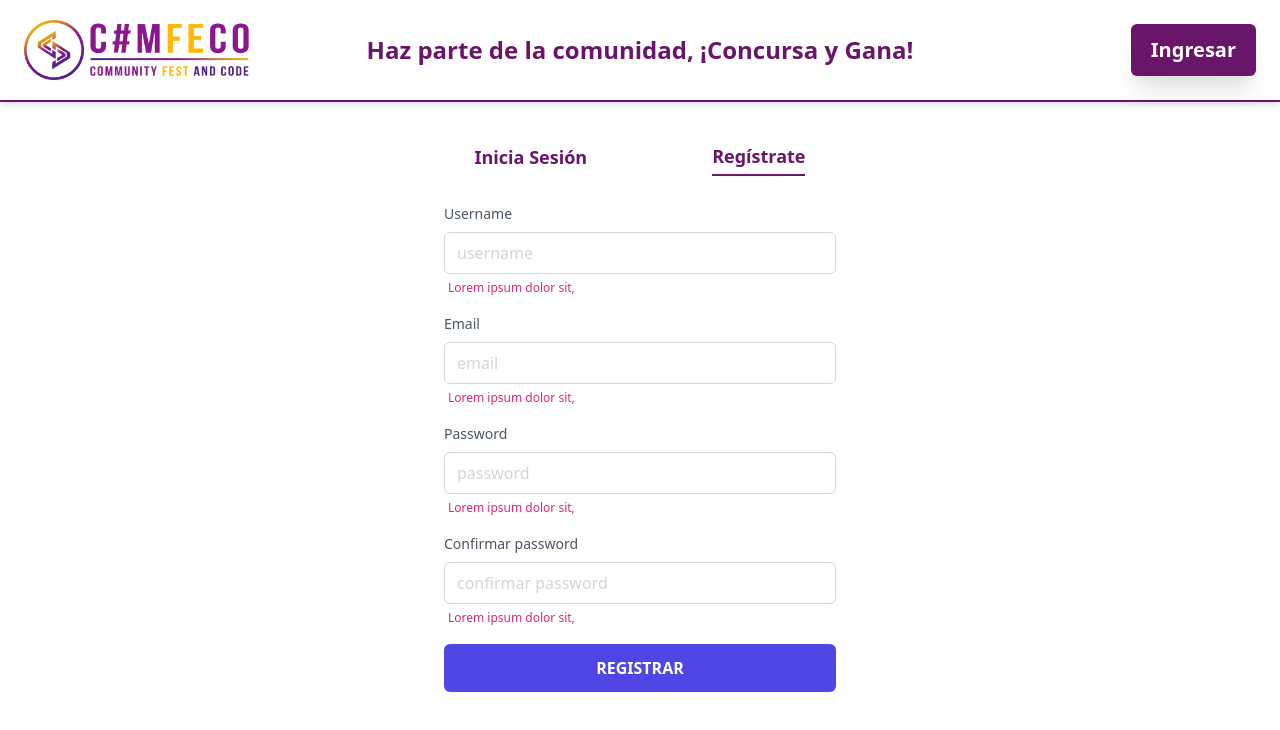
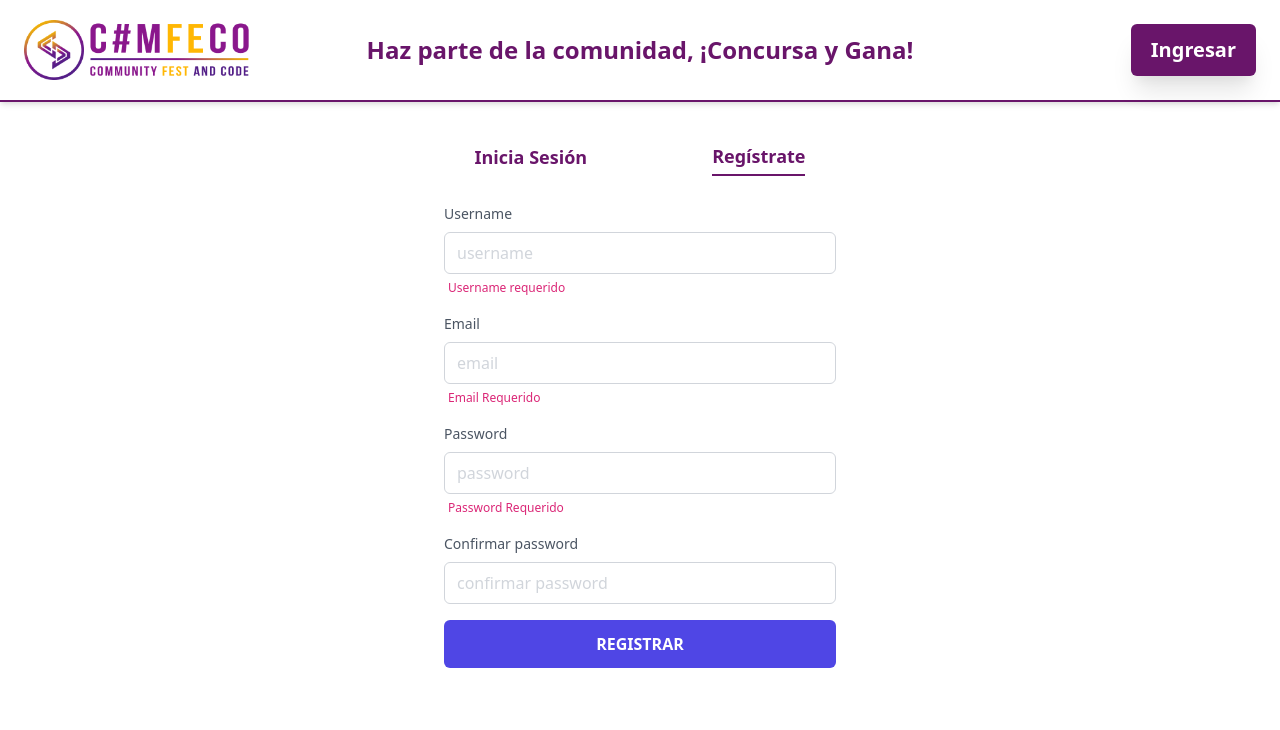
Before and after one commit to Comunidad-de-Programadores/Team-Vue-3-Comfeco, a Vue app: page /auth/register in a window 1280 px wide. Both pictures are taken after a click on the button "REGISTRAR". Shown: the top 730 px of the page. Built offline with nearby package versions, Linux system fonts and the light colour scheme.

Commit message:
Add validate forms register and login

```diff
--- a/src/views/auth/Login.vue
+++ b/src/views/auth/Login.vue
@@ -27,8 +27,12 @@
                 name="email"
                 id="email"
                 placeholder="you@company.com"
+                v-model="email"
                 class="w-full px-3 py-2 placeholder-gray-300 border border-gray-300 rounded-md focus:outline-none focus:ring focus:ring-indigo-100 focus:border-indigo-300 dark:bg-gray-700 dark:text-white dark:placeholder-gray-500 dark:border-gray-600 dark:focus:ring-gray-900 dark:focus:border-gray-500"
               />
+              <span class="m-1 text-left text-xs text-pink-600 font-medium" v-show="validate.email"
+              >Email Requerido.
+              </span>
             </div>
             <div class="mb-3">
               <label
@@ -41,8 +45,12 @@
                 name="password"
                 id="password"
                 placeholder="Your Password"
+                v-model="password"
                 class="w-full px-3 py-2 placeholder-gray-300 border border-gray-300 rounded-md focus:outline-none focus:ring focus:ring-indigo-100 focus:border-indigo-300 dark:bg-gray-700 dark:text-white dark:placeholder-gray-500 dark:border-gray-600 dark:focus:ring-gray-900 dark:focus:border-gray-500"
               />
+              <span class="m-1 text-left text-xs text-pink-600 font-medium" v-show="validate.password"
+              >Password Requerido.
+              </span>
             </div>
             <div class="mb-3 flex justify-between items-center">
               <router-link
@@ -60,7 +68,7 @@
               </button>
             </div>
             <div class="mb-6">
-              <button type="button" class="primary-button font-bold">
+              <button type="button" class="primary-button font-bold" @click="login">
                 INGRESAR
               </button>
             </div>
@@ -87,5 +95,21 @@
 <script>
 export default {
   name: "Login",
+  data(){
+    return {
+      email: '',
+      password: '',
+      validate:{
+        email : false,
+        password: false
+      }
+    }
+  },
+  methods:{
+    login(){
+      this.email == '' ? this.validate.email = true : this.validate.email = false;
+      this.password == '' ? this.validate.password = true : this.validate.password = false
+    }
+  }
 };
 </script>
--- a/src/views/auth/Register.vue
+++ b/src/views/auth/Register.vue
@@ -28,8 +28,8 @@
                 class="w-full px-3 py-2 placeholder-gray-300 border border-gray-300 rounded-md focus:outline-none focus:ring focus:ring-indigo-100 focus:border-indigo-300 dark:bg-gray-700 dark:text-white dark:placeholder-gray-500 dark:border-gray-600 dark:focus:ring-gray-900 dark:focus:border-gray-500"
                 v-model="username"
               />
-              <span class="m-1 text-left text-xs text-pink-600 font-medium"
-                >Lorem ipsum dolor sit,
+              <span class="m-1 text-left text-xs text-pink-600 font-medium" v-show="validate.username"
+                > Username requerido
               </span>
             </div>
             <div class="mb-4">
@@ -45,8 +45,8 @@
                 class="w-full px-3 py-2 placeholder-gray-300 border border-gray-300 rounded-md focus:outline-none focus:ring focus:ring-indigo-100 focus:border-indigo-300 dark:bg-gray-700 dark:text-white dark:placeholder-gray-500 dark:border-gray-600 dark:focus:ring-gray-900 dark:focus:border-gray-500"
                 v-model="email"
               />
-              <span class="m-1 text-left text-xs text-pink-600 font-medium"
-                >Lorem ipsum dolor sit,
+              <span class="m-1 text-left text-xs text-pink-600 font-medium" v-show="validate.email"
+                >Email Requerido
               </span>
             </div>
             <div class="mb-4">
@@ -62,8 +62,8 @@
                 class="w-full px-3 py-2 placeholder-gray-300 border border-gray-300 rounded-md focus:outline-none focus:ring focus:ring-indigo-100 focus:border-indigo-300 dark:bg-gray-700 dark:text-white dark:placeholder-gray-500 dark:border-gray-600 dark:focus:ring-gray-900 dark:focus:border-gray-500"
                 v-model="password"
               />
-              <span class="m-1 text-left text-xs text-pink-600 font-medium"
-                >Lorem ipsum dolor sit,
+              <span class="m-1 text-left text-xs text-pink-600 font-medium" v-show="validate.password"
+                >Password Requerido
               </span>
             </div>
             <div class="mb-4">
@@ -79,12 +79,12 @@
                 class="w-full px-3 py-2 placeholder-gray-300 border border-gray-300 rounded-md focus:outline-none focus:ring focus:ring-indigo-100 focus:border-indigo-300 dark:bg-gray-700 dark:text-white dark:placeholder-gray-500 dark:border-gray-600 dark:focus:ring-gray-900 dark:focus:border-gray-500"
                 v-model="confirmarPassword"
               />
-              <span class="m-1 text-left text-xs text-pink-600 font-medium"
-                >Lorem ipsum dolor sit,
+              <span class="m-1 text-left text-xs text-pink-600 font-medium" v-show="validate.confirm"
+                >Password no es identico
               </span>
             </div>
             <div class="mb-2">
-              <button type="button" class="primary-button font-bold">REGISTRAR</button>
+              <button type="button" class="primary-button font-bold" @click="register">REGISTRAR</button>
             </div>
           </form>
         </div>
@@ -98,11 +98,26 @@ export default {
   name: "register",
   data() {
     return {
-      username: "",
-      email: "",
-      password: "",
-      confirmarPassword: "",
+      username: '',
+      email: '',
+      password: '',
+      confirmarPassword: '',
+      validate : {
+        username: false,
+        email: false,
+        password: false,
+        confirm: false
+      }
     };
   },
+  methods:{
+    register(){
+      this.username == ''  ? this.validate.username = true: this.validate.username = false
+      this.email == '' ? this.validate.email = true : this.validate.email = false;
+      this.password == '' ? this.validate.password = true : this.validate.password = false;
+      this.password != this.confirmarPassword ? this.validate.confirm = true : this.validate.confirm = false
+
+    }
+  }
 };
 </script>
```
Also changed, not shown: 1 other file (tests, documents, lock files or other folders).
